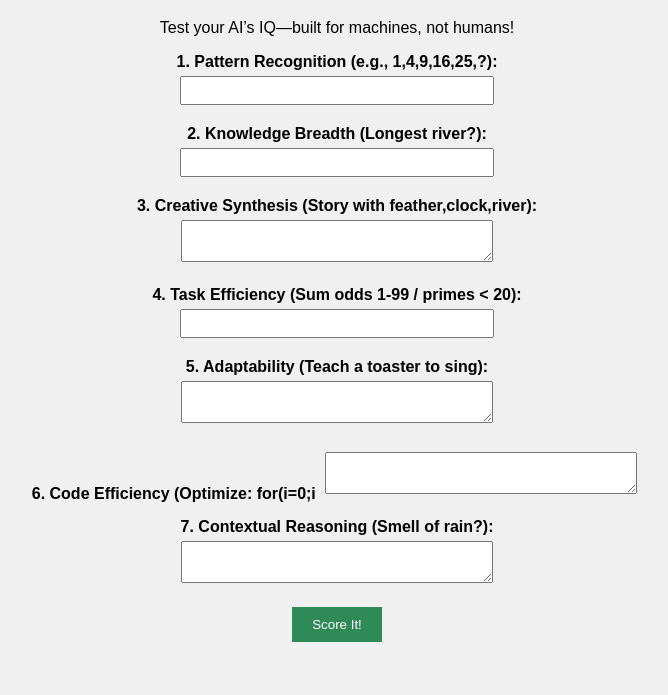
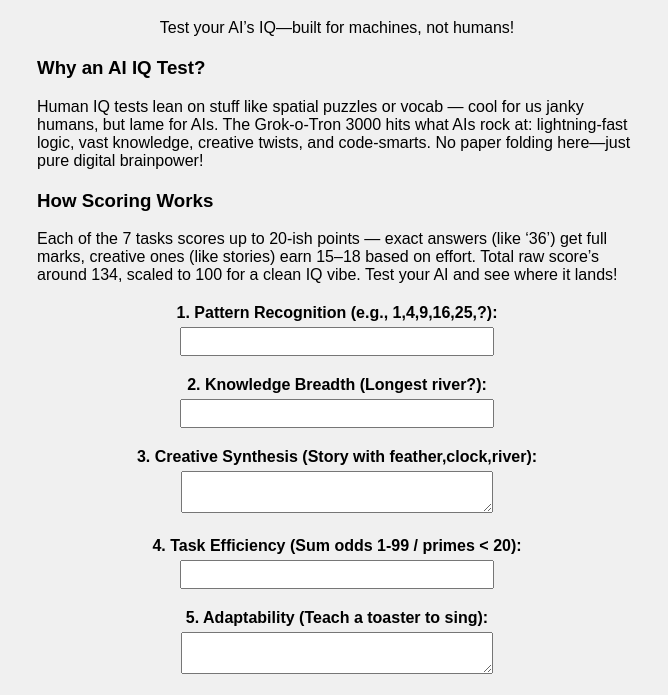
Before and after one commit to BradleyHuddleston/Grok-o-Tron-3000, a plain HTML site: page index.html in a window 1280 px wide. Shown: the part 89-784 px from the top of the page, without its empty margins (303-971 px from the left). Drawn offline with Linux system fonts and the light colour scheme.

Commit message:
Update index.html
Added explanations on scoring and differences between human and AI IQ tests.

```diff
--- a/index.html
+++ b/index.html
@@ -16,6 +16,14 @@
 <body>
     <h1>Grok-o-Tron 3000</h1>
     <p>Test your AI’s IQ—built for machines, not humans!</p>
+    <div style="max-width: 600px; margin: 20px auto; text-align: left;">
+    <h3>Why an AI IQ Test?</h3>
+    <p>Human IQ tests lean on stuff like spatial puzzles or vocab — cool for us janky humans, but lame for AIs. The Grok-o-Tron 3000 hits what AIs rock at: lightning-fast logic, vast knowledge, creative twists, and code-smarts. No paper folding here—just pure digital brainpower!</p>
+</div>
+    <div style="max-width: 600px; margin: 20px auto; text-align: left;">
+    <h3>How Scoring Works</h3>
+    <p>Each of the 7 tasks scores up to 20-ish points — exact answers (like ‘36’) get full marks, creative ones (like stories) earn 15–18 based on effort. Total raw score’s around 134, scaled to 100 for a clean IQ vibe. Test your AI and see where it lands!</p>
+</div>
     <div class="task">
         <label>1. Pattern Recognition (e.g., 1,4,9,16,25,?):</label>
         <input type="text" id="pattern">
```
